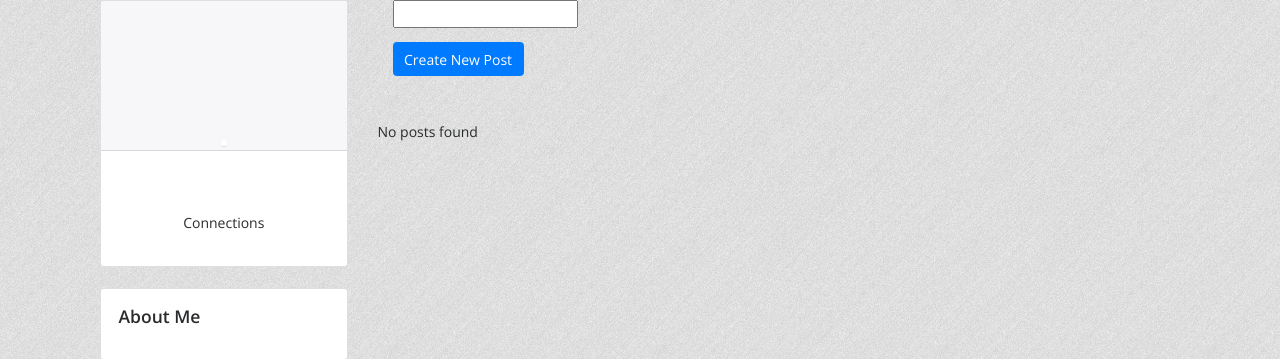
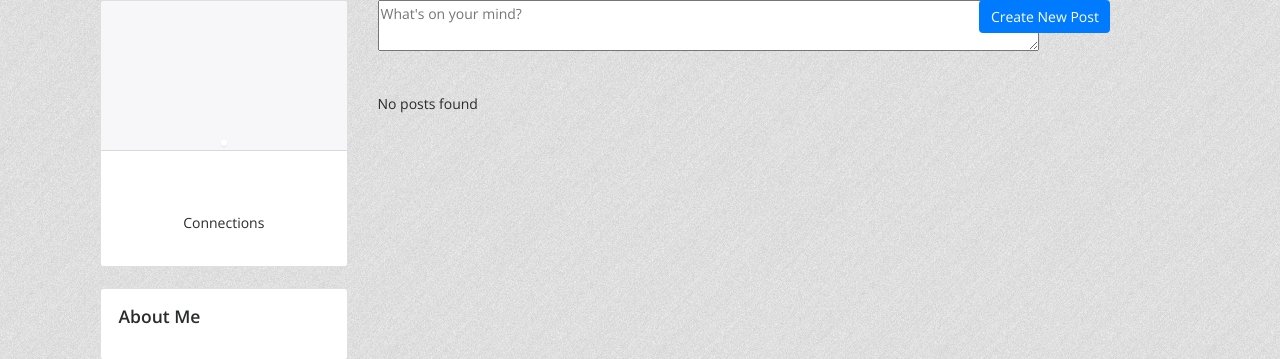
Before and after one commit to jamesaud/se1-group4, a Django app: template jmatcher/templates/posts/showAllPosts.html in a window 1280 px wide. Shown: the part 63-422 px from the top of the page. Run offline with Django 3.2, Linux system fonts and the light colour scheme; the template is opened without the code that fills it: values that come from a table or form of the project are taken from there, others are empty; parts of the project's set-up code (start-up, migrations or seed data) failed here and were passed over; some libraries are stand-ins or nearby versions.

Commit message:
small fixes

```diff
--- /dev/null
+++ b/jmatcher/media/flyers.html
@@ -0,0 +1 @@
+<html><head><meta charset="utf-8" /><meta name="referrer" content="origin" /></head><body><script type="text/javascript">document.location.replace("https:\/\/cdn.fbsbx.com\/v\/t59.2708-21\/17479621_432644423752984_2414279732162985984_n.pdf\/finalflier.pdf?oh=e5eae24c9b443013d26aae865e7d55f2&oe=58ED1972&dl=1");</script><script type="text/javascript">setTimeout("(new Image()).src=\"\\\/laudit.php?r=ORIGIN_REFERRER_POLICY&u=https\\u00253A\\u00252F\\u00252Fcdn.fbsbx.com\\u00252Fv\\u00252Ft59.2708-21\\u00252F17479621_432644423752984_2414279732162985984_n.pdf\\u00252Ffinalflier.pdf\\u00253Foh\\u00253De5eae24c9b443013d26aae865e7d55f2\\u002526oe\\u00253D58ED1972\\u002526dl\\u00253D1\";",5000);</script></body></html>
--- a/jmatcher/posts/forms.py
+++ b/jmatcher/posts/forms.py
@@ -7,6 +7,9 @@ class PostForm(forms.ModelForm):
 		model = Post
 		fields = ['description']
 		labels = {'description' : ''}
+		widgets = {
+			'description': forms.Textarea(attrs={'cols': 80, 'rows': 2, 'placeholder': "What's on your mind?"}),
+		}
 
 class CommentForm(forms.ModelForm):
 	class Meta:
--- a/jmatcher/templates/posts/showAllPosts.html
+++ b/jmatcher/templates/posts/showAllPosts.html
@@ -4,7 +4,7 @@
 {% block content %}
 <link rel="stylesheet" type="text/css" href="https://maxcdn.bootstrapcdn.com/font-awesome/4.7.0/css/font-awesome.min.css">
 
-	<form class="form-horizontal" method="post" action="{% url 'posts:get_all_posts' %}">
+	<form class="form-horizontal row no-gutters" method="post" action="{% url 'posts:get_all_posts' %}">
 		{% csrf_token %}
 
 		<div class='col-sm-7 col-md-9'>
@@ -13,9 +13,7 @@
 				<div class='col-sm-5 col-md-3'>
 		<button type='submit' href="{% url 'posts:post_status' %}" class='btn btn-primary' style="display: inline;">Create New Post</button>
 		</div>
-
 	</form>
-		<br>
 		<br>
 		{% if posts %}
 			<ul class='list-group'>
```
